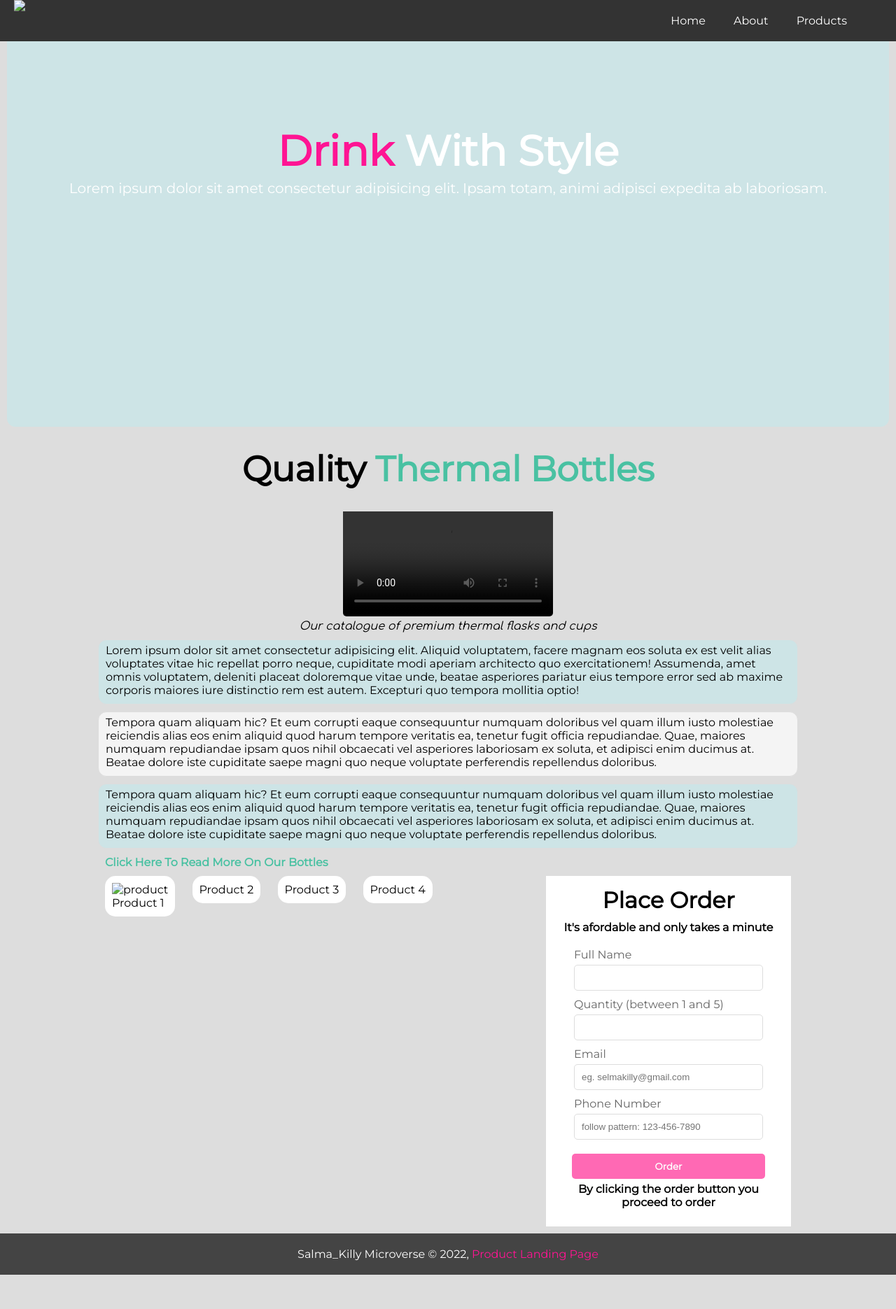
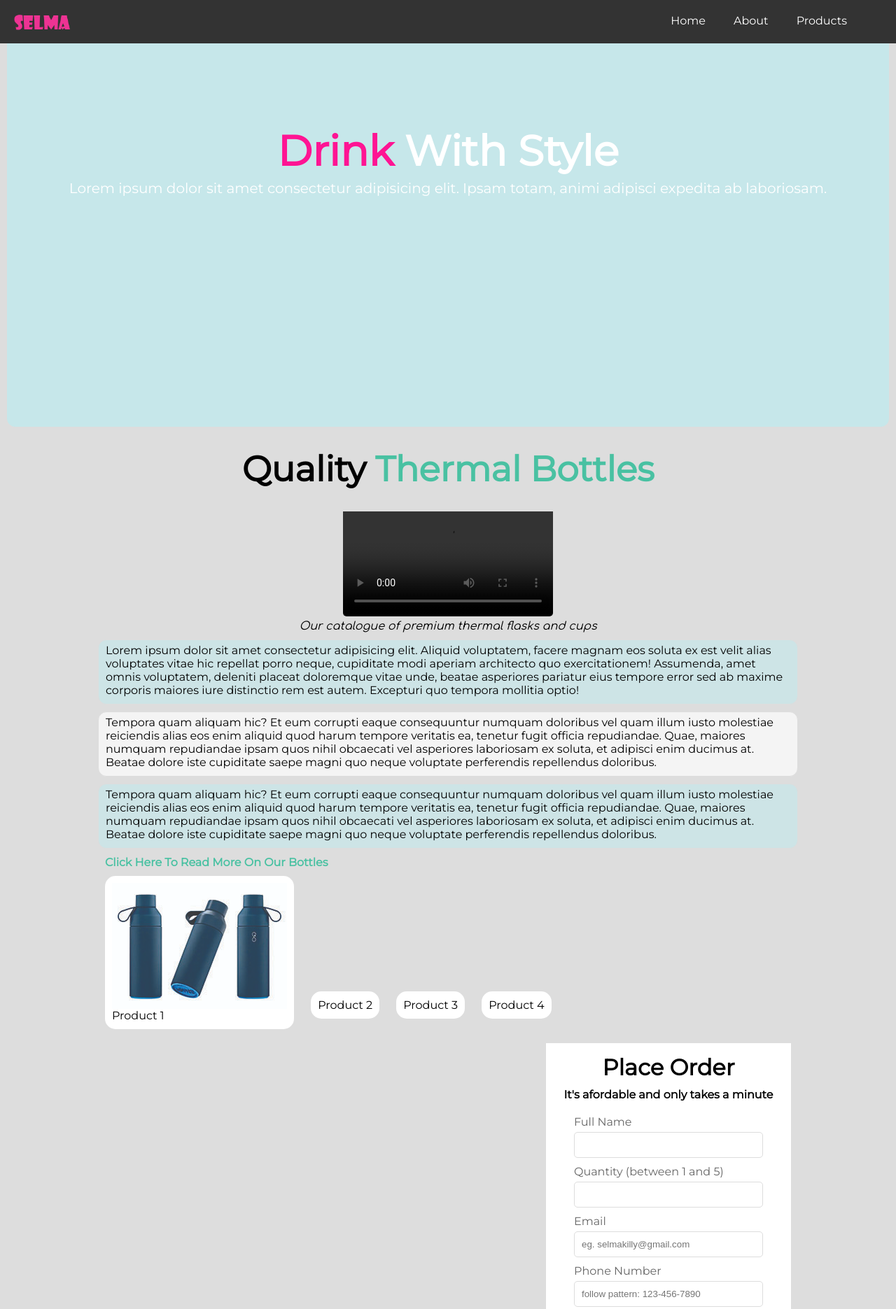
Before and after one commit to killy10o10/product_landingPage_SelmaKilly, a plain HTML site: page index.html in a window 1280 px wide. Shown: the top 1871 px of the page at 70% size. Before the commit the page ends 1822 px from the top, so only its background shows below. Drawn offline with Linux system fonts and the light colour scheme; the site is published under a folder, as on GitHub Pages, so addresses that start at the root find nothing; grey boxes are pictures that could not be loaded.

Commit message:
fixed images showing only in vs code, changed transparency of showcase section.
fixed images showing only in vs code, changed transparency of showcase section.

```diff
--- a/css/style.css
+++ b/css/style.css
@@ -59,6 +59,7 @@ body{
     align-self: flex-start;
     width: 80px;
     margin-left: 20px;
+
 }
 
 #nav-bar ul{
@@ -78,7 +79,7 @@ body{
     text-decoration: none;
 }
 #showcase{
-    background: rgba(189, 235, 239, 0.5);
+    background: rgba(189, 235, 239, 0.7);
     height: 600px;
     width: 100%;
     margin: 10px;
--- a/index.html
+++ b/index.html
@@ -12,7 +12,7 @@
     <header id="header">
       <nav id="nav-bar">
           <div class="header-container">
-              <a href="index.html"><img src="/img/selma_logo.png" id="header-img" class="logo"></a>
+              <a href="index.html"><img src="./img/selma_logo.png" id="header-img" class="logo"></a>
               <ul>
                   <li><a class="nav-link" href="index.html">Home</a></li>
                   <li><a class="nav-link" href="#about">About</a></li>
@@ -31,7 +31,7 @@
       </header>
     <main id="main">
       <h1 id="title">Quality <span class="text-primary-2"> Thermal Bottles</span></h1>
-      <div id="about"><video src="/img/video.mp4" alt="product-video" id="video" controls></video>
+      <div id="about"><video src="./img/video.mp4" alt="product-video" id="video" controls></video>
       <div class="caption" >
        <p id="img-caption">Our catalogue of premium thermal flasks and cups</p></div><div class="tribute">
        <p id="tribute-info">Lorem ipsum dolor sit amet consectetur adipisicing elit. Aliquid voluptatem, facere magnam eos soluta ex est velit alias voluptates vitae hic repellat porro neque, cupiditate modi aperiam architecto quo exercitationem!
@@ -44,7 +44,7 @@
       </p></div>
        <a href="https://github.com/killy10o10/product_landingPage_SelmaKilly.git" target="_blank" id="tribute-link">Click Here To Read More On Our Bottles</a>
       </div>
-      <div class="products" id="products"><img src="/img/product1.jpg" alt="product"><p>Product 1</p></div>
+      <div class="products" id="products"><img src="./img/product1.jpg" alt="product"><p>Product 1</p></div>
       <div class="products"><p>Product 2</p></div>
       <div class="products"><p>Product 3</p></div>
       <div class="products"><p>Product 4</p></div>
```
